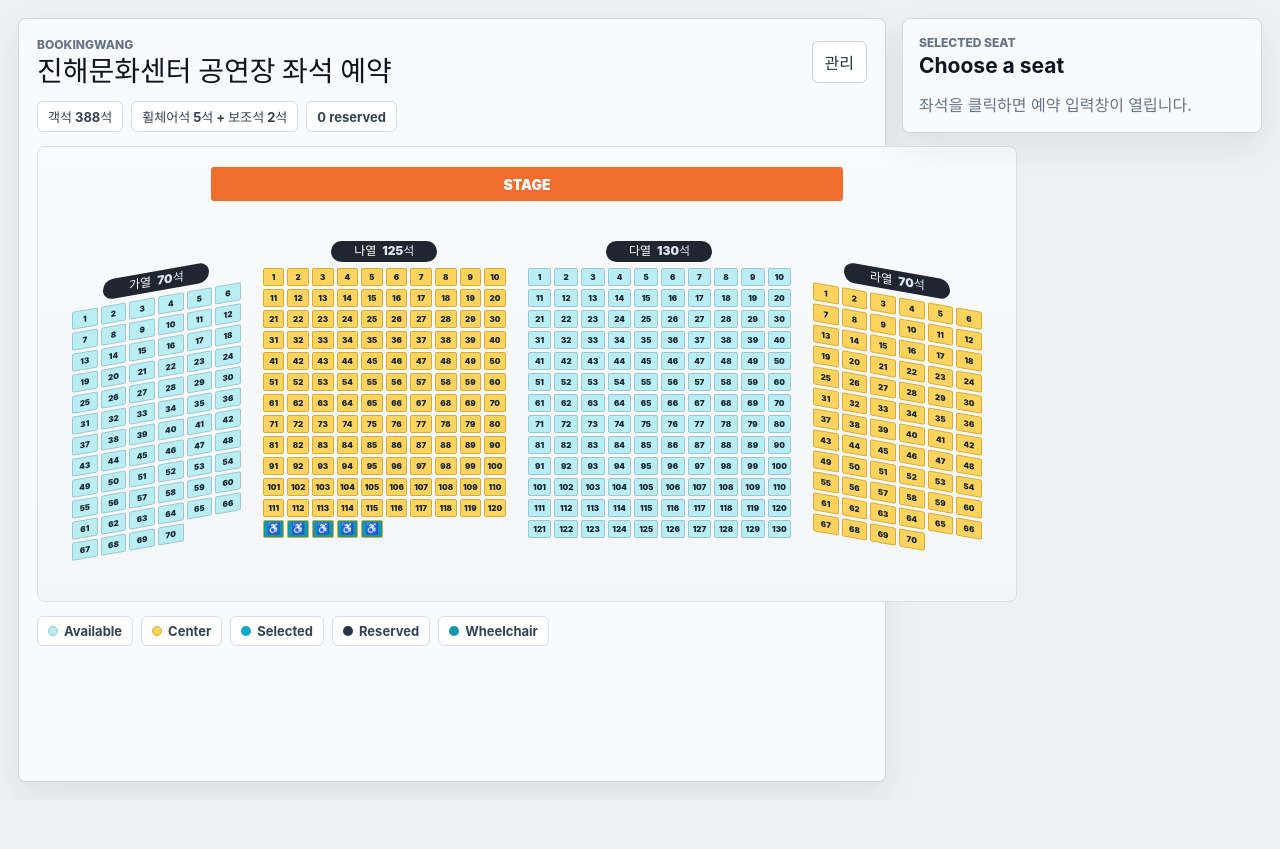
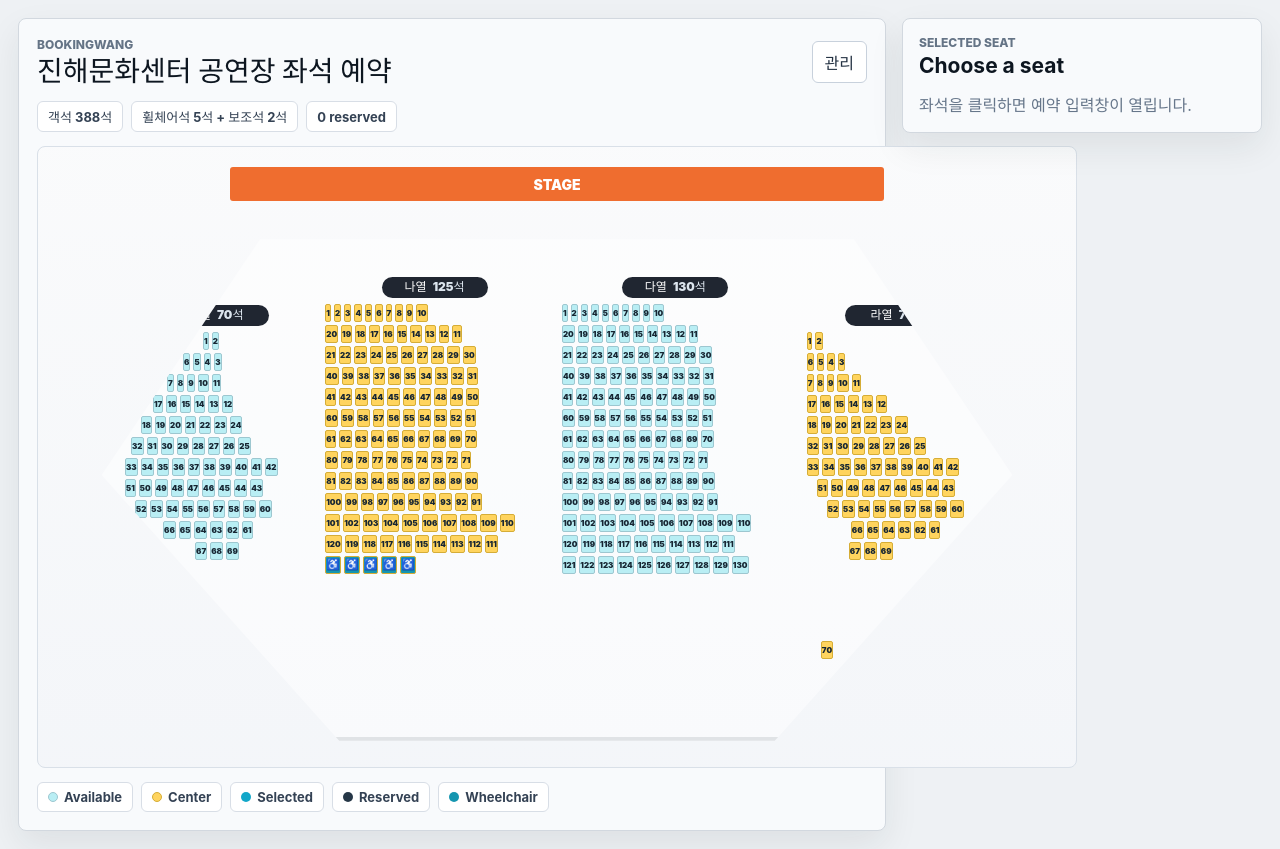
Before and after one commit to binogion-cmd/BookingWang, a React (Vite) app: page / in a window 1280 px wide. Before the commit the page ends 800 px from the top, so only its background shows below. Built offline with nearby package versions, Linux system fonts and the light colour scheme.

Commit message:
Match Jinhae seating layout shape

```diff
--- a/src/App.css
+++ b/src/App.css
@@ -108,7 +108,7 @@ h2 {
 }
 
 .venue-map {
-  min-width: 980px;
+  min-width: 1040px;
   overflow: auto;
   padding: 20px 24px 26px;
   border: 1px solid #d9e0e8;
@@ -119,11 +119,11 @@ h2 {
 }
 
 .stage {
-  width: 68%;
+  width: 66%;
   height: 34px;
   display: grid;
   place-items: center;
-  margin: 0 auto 40px;
+  margin: 0 auto 38px;
   border-radius: 3px;
   background: #ef6d2f;
   color: #ffffff;
@@ -132,14 +132,23 @@ h2 {
   letter-spacing: 0;
 }
 
+.auditorium-outline {
+  max-width: 1020px;
+  margin: 0 auto;
+  border: 4px solid #e0e3e6;
+  border-top: 0;
+  clip-path: polygon(20% 0, 80% 0, 96% 47%, 72% 100%, 28% 100%, 4% 47%);
+  background: rgba(255, 255, 255, 0.44);
+}
+
 .auditorium-grid {
   display: grid;
-  grid-template-columns: 0.82fr 1.18fr 1.28fr 0.82fr;
-  gap: 22px;
+  grid-template-columns: 0.9fr 1.08fr 1.12fr 0.9fr;
+  gap: 18px;
   align-items: start;
-  max-width: 940px;
+  max-width: 920px;
   margin: 0 auto;
-  padding: 0 10px 28px;
+  padding: 38px 28px 78px;
 }
 
 .seat-section {
@@ -166,20 +175,24 @@ h2 {
   color: #dce5ee;
 }
 
-.section-seats {
+.section-rows {
   display: grid;
-  grid-template-columns: repeat(var(--columns), minmax(0, 1fr));
   gap: 3px;
 }
 
-.section-left-wing {
-  margin-top: 30px;
-  transform: skewY(-10deg);
+.seat-row-line {
+  display: flex;
+  gap: 3px;
+  margin-left: var(--offset);
 }
 
+.row-with-gap {
+  margin-top: 78px;
+}
+
+.section-left-wing,
 .section-right-wing {
-  margin-top: 30px;
-  transform: skewY(10deg);
+  margin-top: 28px;
 }
 
 .section-center-yellow,
--- a/src/App.tsx
+++ b/src/App.tsx
@@ -12,32 +12,74 @@ type Reservation = {
   createdAt: string
 }
 
+type SeatRow = {
+  seats: number[]
+  offset?: number
+  gapAfter?: boolean
+}
+
 type SeatSection = {
   id: string
   name: string
-  floor: string
   className: string
   count: number
-  columns: number
+  rows: SeatRow[]
   wheelchairSeats?: number[]
-  companionSeats?: number[]
 }
 
 const STORAGE_KEY = 'bookingwang.reservations.v1'
 
+function serpentineRows(start: number, end: number, columns: number): SeatRow[] {
+  const rows: SeatRow[] = []
+  for (let first = start; first <= end; first += columns) {
+    const row = Array.from({ length: columns }, (_, index) => first + index).filter((seat) => seat <= end)
+    rows.push({ seats: rows.length % 2 === 0 ? row : [...row].reverse() })
+  }
+  return rows
+}
+
+const GA_ROWS: SeatRow[] = [
+  { seats: [1, 2], offset: 78 },
+  { seats: [6, 5, 4, 3], offset: 58 },
+  { seats: [7, 8, 9, 10, 11], offset: 42 },
+  { seats: [17, 16, 15, 14, 13, 12], offset: 28 },
+  { seats: [18, 19, 20, 21, 22, 23, 24], offset: 16 },
+  { seats: [32, 31, 30, 29, 28, 27, 26, 25], offset: 6 },
+  { seats: [33, 34, 35, 36, 37, 38, 39, 40, 41, 42], offset: 0 },
+  { seats: [51, 50, 49, 48, 47, 46, 45, 44, 43], offset: 0 },
+  { seats: [52, 53, 54, 55, 56, 57, 58, 59, 60], offset: 10 },
+  { seats: [66, 65, 64, 63, 62, 61], offset: 38 },
+  { seats: [67, 68, 69], offset: 70 },
+  { seats: [70], offset: 92, gapAfter: true },
+]
+
+const RA_ROWS: SeatRow[] = [
+  { seats: [1, 2], offset: 0 },
+  { seats: [6, 5, 4, 3], offset: 0 },
+  { seats: [7, 8, 9, 10, 11], offset: 0 },
+  { seats: [17, 16, 15, 14, 13, 12], offset: 0 },
+  { seats: [18, 19, 20, 21, 22, 23, 24], offset: 0 },
+  { seats: [32, 31, 30, 29, 28, 27, 26, 25], offset: 0 },
+  { seats: [33, 34, 35, 36, 37, 38, 39, 40, 41, 42], offset: 0 },
+  { seats: [51, 50, 49, 48, 47, 46, 45, 44, 43], offset: 10 },
+  { seats: [52, 53, 54, 55, 56, 57, 58, 59, 60], offset: 20 },
+  { seats: [66, 65, 64, 63, 62, 61], offset: 44 },
+  { seats: [67, 68, 69], offset: 42 },
+  { seats: [70], offset: 14, gapAfter: true },
+]
+
 const SECTIONS: SeatSection[] = [
-  { id: 'GA', name: '가열', floor: '진해문화센터 공연장', className: 'section-left-wing', count: 70, columns: 6 },
+  { id: 'GA', name: '가열', className: 'section-left-wing', count: 70, rows: GA_ROWS },
   {
     id: 'NA',
     name: '나열',
-    floor: '진해문화센터 공연장',
     className: 'section-center-yellow',
     count: 125,
-    columns: 10,
+    rows: [...serpentineRows(1, 120, 10), { seats: [121, 122, 123, 124, 125] }],
     wheelchairSeats: [121, 122, 123, 124, 125],
   },
-  { id: 'DA', name: '다열', floor: '진해문화센터 공연장', className: 'section-center-blue', count: 130, columns: 10 },
-  { id: 'RA', name: '라열', floor: '진해문화센터 공연장', className: 'section-right-wing', count: 70, columns: 6 },
+  { id: 'DA', name: '다열', className: 'section-center-blue', count: 130, rows: serpentineRows(1, 130, 10) },
+  { id: 'RA', name: '라열', className: 'section-right-wing', count: 70, rows: RA_ROWS },
 ]
 
 function buildSeatId(section: SeatSection, seat: number) {
@@ -162,19 +204,23 @@ function App() {
           <strong>{section.name}</strong>
           <span>{section.count}석</span>
         </div>
-        <div className="section-seats" style={{ '--columns': section.columns } as CSSProperties}>
-          {Array.from({ length: section.count }, (_, index) => {
-            const seatNumber = index + 1
+        <div className="section-rows">
+          {section.rows.map((row, rowIndex) => (
+            <div
+              className={`seat-row-line ${row.gapAfter ? 'row-with-gap' : ''}`}
+              key={`${section.id}-row-${rowIndex}`}
+              style={{ '--offset': `${row.offset ?? 0}px` } as CSSProperties}
+            >
+              {row.seats.map((seatNumber) => {
                 const seatId = buildSeatId(section, seatNumber)
                 const status = seatStatus(seatId)
                 const isWheelchair = section.wheelchairSeats?.includes(seatNumber) ?? false
-            const isCompanion = section.companionSeats?.includes(seatNumber) ?? false
 
                 return (
                   <button
                     type="button"
                     key={seatId}
-                className={`seat seat-${status} ${isWheelchair ? 'seat-wheelchair' : ''} ${isCompanion ? 'seat-companion' : ''}`}
+                    className={`seat seat-${status} ${isWheelchair ? 'seat-wheelchair' : ''}`}
                     onClick={() => selectSeat(seatId)}
                     aria-pressed={selectedSeat === seatId}
                     aria-label={`${seatDisplayName(seatId)} ${status}`}
@@ -184,6 +230,8 @@ function App() {
                   </button>
                 )
               })}
+            </div>
+          ))}
         </div>
       </div>
     )
@@ -210,7 +258,9 @@ function App() {
 
         <div className="venue-map" aria-label="seat map">
           <div className="stage">STAGE</div>
+          <div className="auditorium-outline">
             <div className="auditorium-grid">{SECTIONS.map(renderSection)}</div>
+          </div>
         </div>
 
         <div className="legend">
```
Lines whose indentation alone changed are shown as unchanged.
